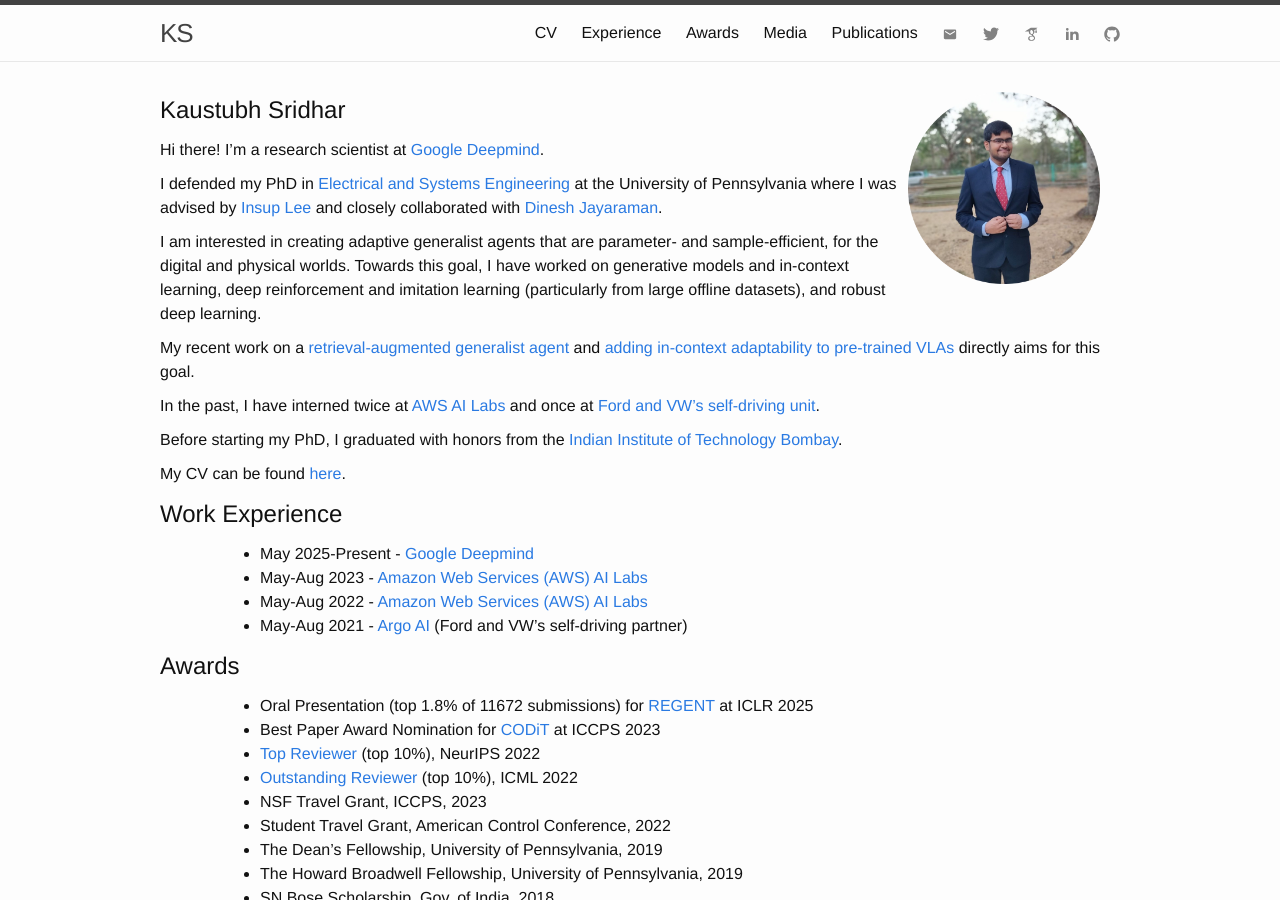
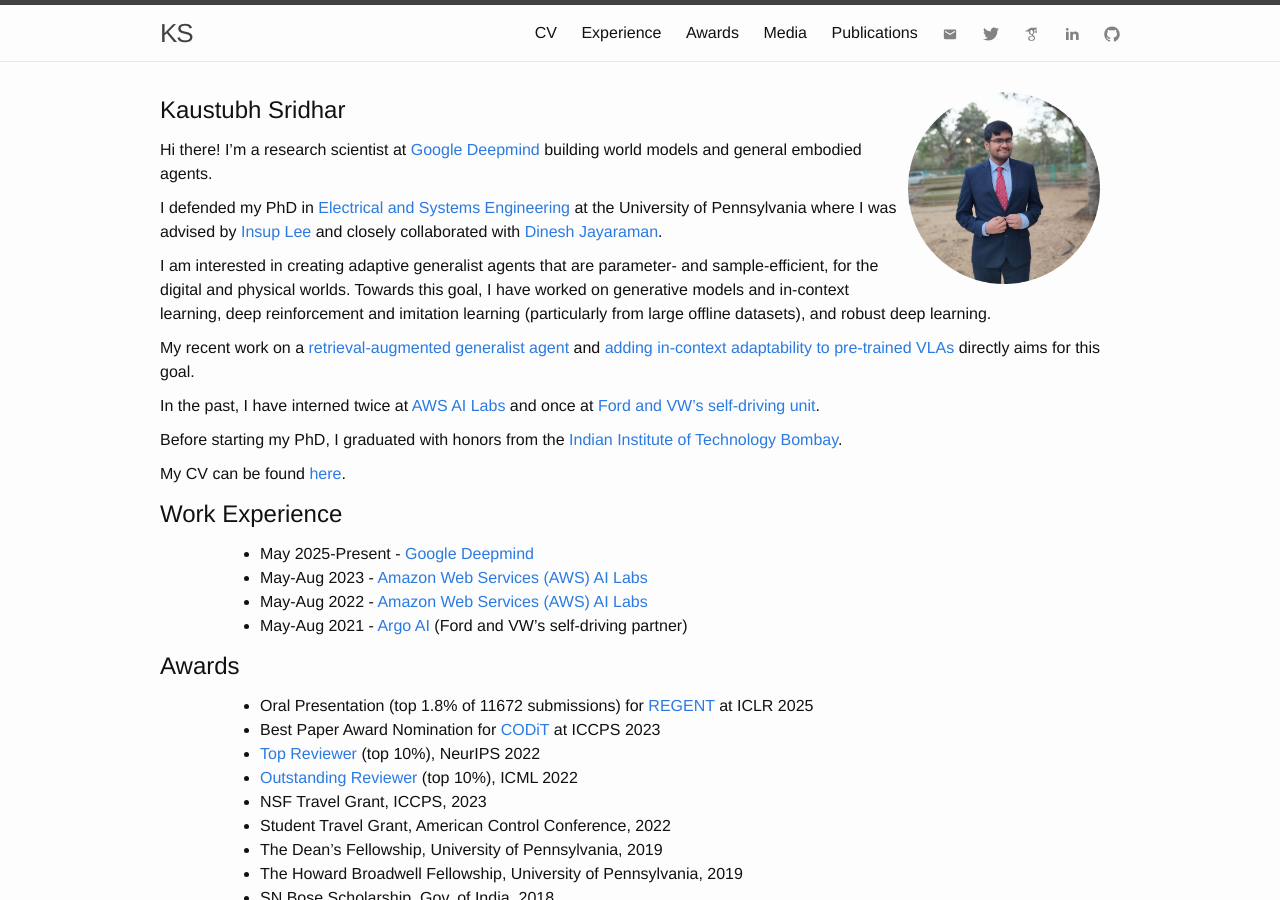
Before and after one commit to kaustubhsridhar/kaustubhsridhar.github.io, a Jekyll site: the page built from index.md, in a window 1280 px wide and 900 px high. Built offline with Jekyll 4.4.1, drawn with Linux system fonts in a browser that asks for light colours; nearby versions of some CDN libraries.

Commit message:
Enhance introduction with research focus details
Expanded introduction to include focus on building world models and general embodied agents.

```diff
--- a/index.md
+++ b/index.md
@@ -8,7 +8,7 @@ permalink: /
 
 <h1 id="hi">Kaustubh Sridhar</h1>
 
-Hi there! I'm a research scientist at <a href="https://deepmind.google/">Google Deepmind</a>.
+Hi there! I'm a research scientist at <a href="https://deepmind.google/">Google Deepmind</a> building world models and general embodied agents.
 
 I defended my PhD in <a href="https://www.ese.upenn.edu/">Electrical and Systems Engineering</a> at the University of Pennsylvania where I was advised by <a href="https://www.cis.upenn.edu/~lee/home/index.shtml">Insup Lee</a> and closely collaborated with <a href="https://www.seas.upenn.edu/~dineshj/">Dinesh Jayaraman</a>.
 
```
